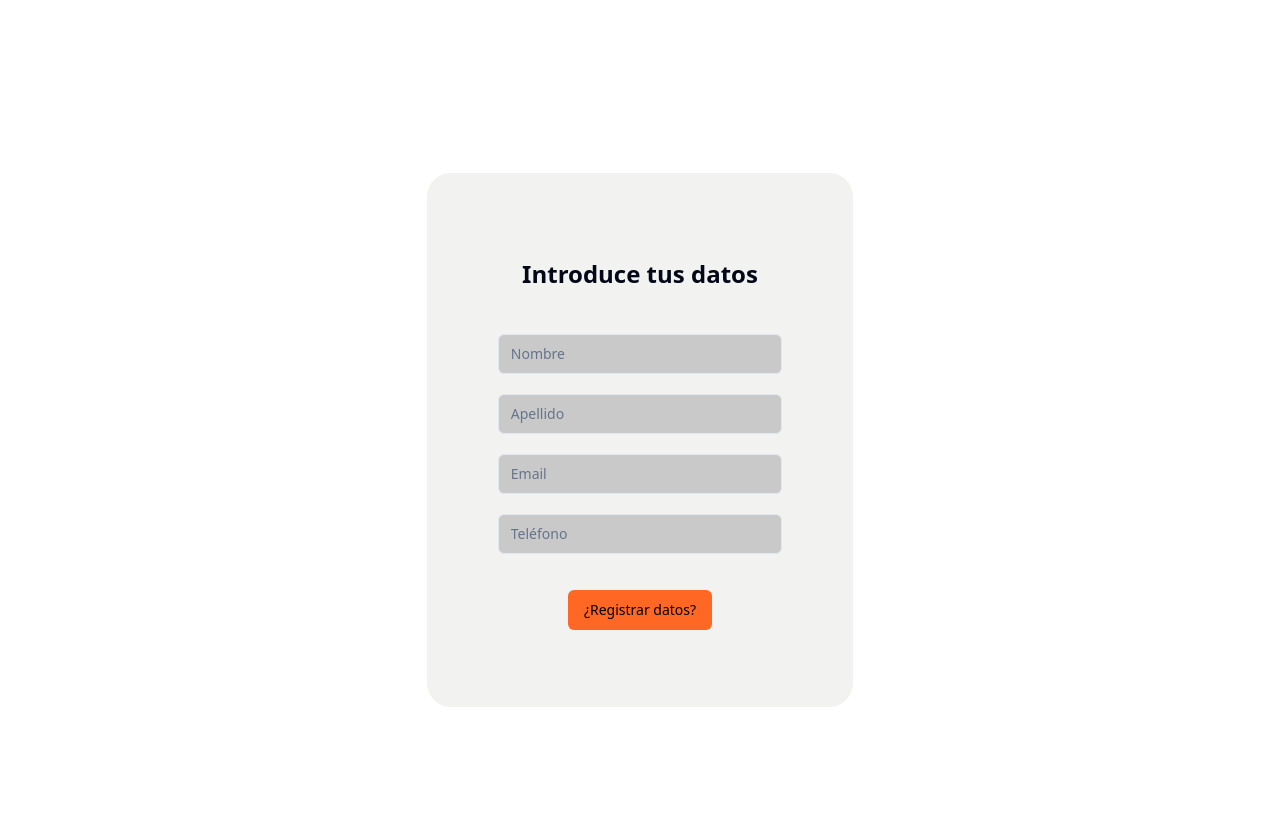
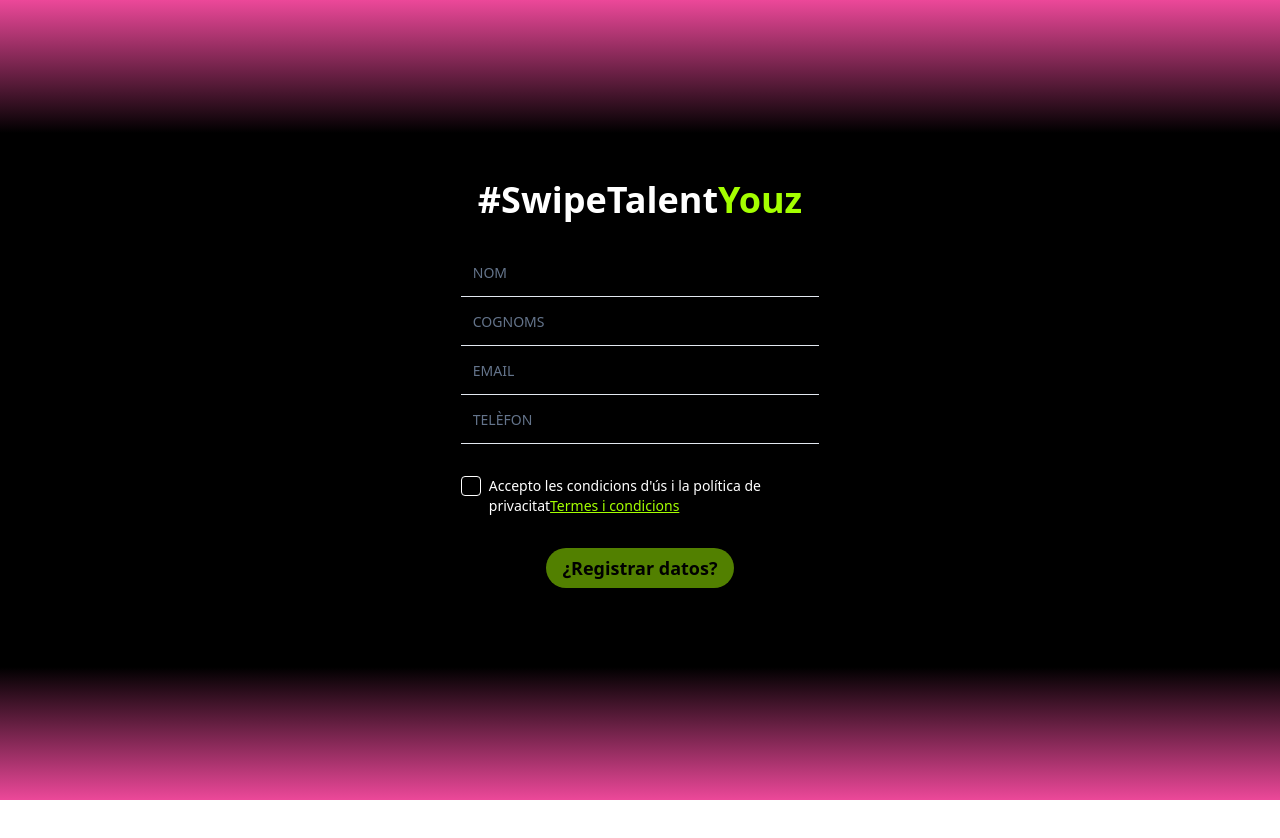
Before and after one commit to pdpau/swipejobs, a Next.js app: page /register-page in a window 1280 px wide. Shown: the top 838 px of the page. After the commit the page ends 800 px from the top, so only its background shows below. Built offline with nearby package versions, Linux system fonts and the light colour scheme.

Commit message:
ADD: Some styles to register page

```diff
--- a/app/register-page/page.tsx
+++ b/app/register-page/page.tsx
@@ -8,11 +8,9 @@ import Link from "next/link";
 import { cn } from "@/lib/utils";
 import { Input } from "@/components/ui/input";
 import { Button } from "@/components/ui/button";
-
-/* Props */
-type Props = {
-
-};
+import { Separator } from "@/components/ui/separator";
+import { Checkbox } from "@/components/ui/checkbox";
+import { Dialog, DialogTrigger, DialogContent, DialogHeader, DialogTitle, DialogDescription, DialogFooter } from "@/components/ui/dialog";
 
 
 /* Main component */
@@ -23,6 +21,9 @@ export default function RegisterPage() {
   const [surname, setSurname] = useState("");
   const [email, setEmail] = useState("");
   const [tlf, setTlf] = useState("");
+  const [conditionsAccepted, setConditionsAccepted] = useState(false);
+
+  const [dialogOpen, setDialogOpen] = useState(false);
 
   /* Functions */
   const handleRegister = () => {
@@ -38,70 +39,162 @@ export default function RegisterPage() {
     console.log("Tlf:", tlf);
   };
 
+
   return (
     /* TODO: Responsive */
-    <main className={cn("h-screen w-screen my-10", "flex justify-center items-center")}>
-      <div id="register-main-div" className={cn("w-1/3 h-2/3 rounded-3xl bg-[#f2f2f0]", "flex flex-col justify-center items-center space-y-5")}>
+
+    <main className={cn("h-screen w-screen", "flex justify-center items-center", "bg-black")}>
+      <div id="register-main-div" className={cn("w-full max-w-md h-3/4", "flex flex-col justify-center items-center space-y-8", "text-white")}>
         {/* Title */}
-        <div className="w-2/3 my-6 flex justify-center">
-          <h1 className="font-bold text-2xl">Introduce tus datos</h1>
-        </div>
+        <h1 className="text-4xl font-bold text-center text-white"> {/* TODO: Youz style */}
+          #SwipeTalent<span className="text-[#A4FF00]">Youz</span>
+        </h1>
 
         {/* Form */}
-        <div className="w-2/3">
+        <div className="w-4/5 space-y-1">
           <Input
-            className="bg-[#c9c9c9] text-muted-foreground"
             type="text"
             name="name"
-            placeholder="Nombre"
+            placeholder="NOM"
             value={name}
+            autoComplete="off"
+            className={cn(
+              "bg-transparent text-white placeholder-white border-0",
+              "focus-visible:ring-offset-0 focus-visible:ring-0",
+              ""
+            )}
             onChange={(e) => setName(e.target.value)}
           />
-        </div>
-        <div className="w-2/3">
+          <Separator />
           <Input
-            className="bg-[#c9c9c9] text-muted-foreground"
             type="text"
-            name="surname"
-            placeholder="Apellido"
+            name="name"
+            placeholder="COGNOMS"
             value={surname}
-            onChange={(e) => setSurname(e.target.value)}
+            autoComplete="off"
+            className={cn(
+              "bg-transparent text-white placeholder-white border-0",
+              "focus-visible:ring-offset-0 focus-visible:ring-0",
+              ""
+            )}
+            onChange={(e) => setName(e.target.value)}
           />
-        </div>
-        <div className="w-2/3">
+          <Separator />
           <Input
-            className="bg-[#c9c9c9] text-muted-foreground"
             type="email"
             name="email"
-            placeholder="Email"
+            placeholder="EMAIL"
             value={email}
-            onChange={(e) => setEmail(e.target.value)}
+            autoComplete="off"
+            className={cn(
+              "bg-transparent text-white placeholder-white border-0",
+              "focus-visible:ring-offset-0 focus-visible:ring-0",
+              ""
+            )}
+            onChange={(e) => setName(e.target.value)}
           />
-        </div>
-        <div className="w-2/3">
+          <Separator />
           <Input
-            className="bg-[#c9c9c9] text-muted-foreground"
             type="tel"
             name="tlf"
-            placeholder="Teléfono"
+            placeholder="TELÈFON"
             value={tlf}
-            onChange={(e) => setTlf(e.target.value)}
+            autoComplete="off"
+            className={cn(
+              "bg-transparent text-white placeholder-white border-0",
+              "focus-visible:ring-offset-0 focus-visible:ring-0",
+              ""
+            )}
+            onChange={(e) => setName(e.target.value)}
           />
+          <Separator />
         </div>
 
         {/* TODO: Aceptar condiciones */}
+        <div className="w-4/5 flex items-start"> {/* TODO: Quadrar a dins del width del formulari */}
+          <Checkbox
+            id="accept-conditions"
+            checked={conditionsAccepted}
+            onCheckedChange={() => setConditionsAccepted(!conditionsAccepted)}
+            className="w-5 h-5 mr-2 text-[#A4FF00] bg-transparent border border-white"
+          />
+          <label htmlFor="accept-conditions" className="text-sm text-white">
+            Accepto les condicions d'ús i la política de privacitat
+            <Dialog open={dialogOpen} onOpenChange={setDialogOpen}>
+              <DialogTrigger asChild>
+                <button className="underline text-[#A4FF00]">
+                  Termes i condicions
+                </button>
+              </DialogTrigger>
+              <DialogContent>
+                <DialogHeader>
+                  <DialogTitle>Termes i condicions</DialogTitle>
+                  <DialogDescription>
+                    Aquests són els termes i condicions que has d'acceptar per poder continuar amb el registre.
+                    <ul className="list-disc pl-4 mt-4">
+                      <li>Termes i condició 1</li>
+                      <li>Termes i condició 2</li>
+                      <li>Termes i condició 3</li>
+                    </ul>
+                  </DialogDescription>
+                </DialogHeader>
+                <DialogFooter>
+                  <Button
+                    className="bg-[#A4FF00] text-black"
+                    onClick={() => {setConditionsAccepted(true); setDialogOpen(false);}}
+                  >
+                    Acceptar
+                  </Button>
+                </DialogFooter>
+              </DialogContent>
+            </Dialog>
+          </label>
+        </div>
 
 
         {/* Submit button */}
-        <div className="w-2/3 flex justify-center">
-          {/* TODO: If all info not complete do not link to next page */}
-          <Link href="/offers-page">
-            <Button type="submit" onClick={handleRegister} className="my-4 bg-[#ff6725] text-black">
+        <div className="w-4/5 flex justify-center">
+          <Link href={conditionsAccepted && name && surname && email && tlf ? "/offers-page" : "#"}>
+            <Button
+              type="submit"
+              onClick={handleRegister}
+              className={cn(
+                "w-full py-3 rounded-full",
+                "bg-[#A4FF00] hover:bg-[#8FE000] active:bg-[#6CC700]",
+                "text-black font-bold text-lg",
+                conditionsAccepted && name && surname && email && tlf ? "cursor-pointer" : "cursor-not-allowed opacity-50"
+              )}
+              /* disabled={!conditionsAccepted || !name || !surname || !email || !tlf} */
+            >
               ¿Registrar datos?
             </Button>
           </Link>
         </div>
+
+        {/* TODO: Footer (logo vibez) */}
+        <div className="mt-10">
+          {/* <p className="text-sm text-center text-white">© 2024 Nom de la empresa. Tots els drets reservats.</p> */}
+        </div>
       </div>
+
+      {/* TODO: Background waves */}
+      {/* TODO: ¿¿¿Totes les pagines amb aquest background??? */}
+      <div className="absolute top-0 left-0 w-full h-1/6 bg-gradient-to-t from-transparent to-pink-500">
+        {/* Usar pseudo-elemento para la ola */}
+        <div className="wave"></div>
+      </div>
+      <div className="absolute bottom-0 left-0 w-full h-1/6 bg-gradient-to-b from-transparent to-pink-500">
+        {/* Usar pseudo-elemento para la ola */}
+        <div className="wave"></div>
+      </div>
+      <style jsx>
+        {`
+          .wave {
+            /* TODO: Make it a waving wave */
+
+          }
+        `}
+      </style>
     </main>
   );
 };
```
